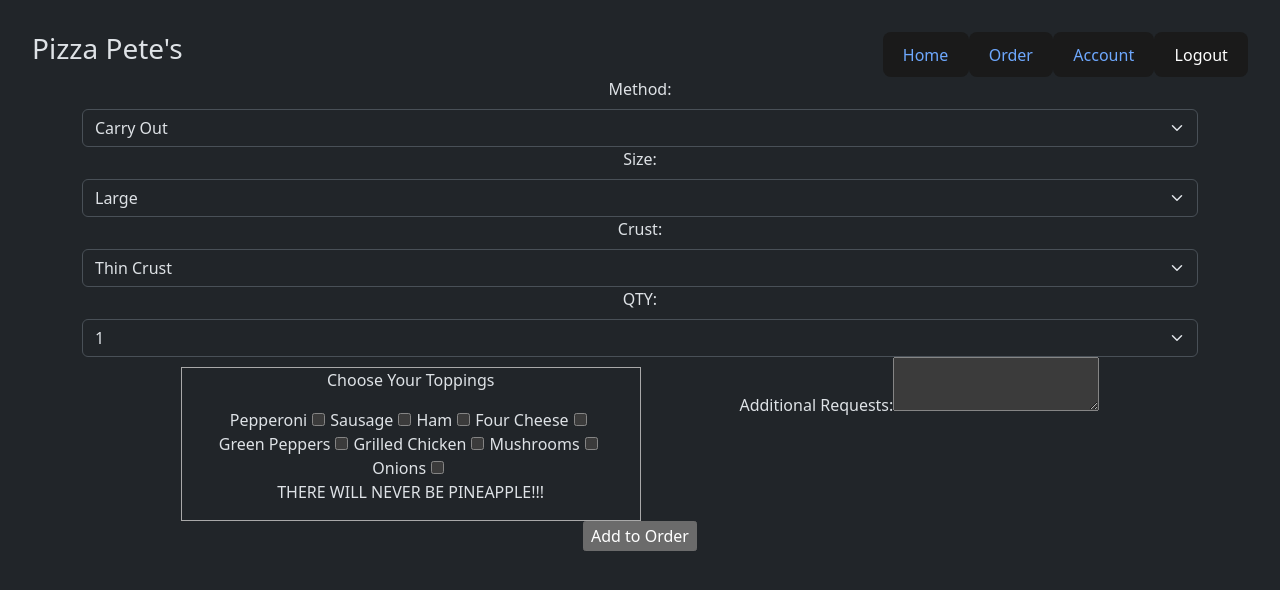
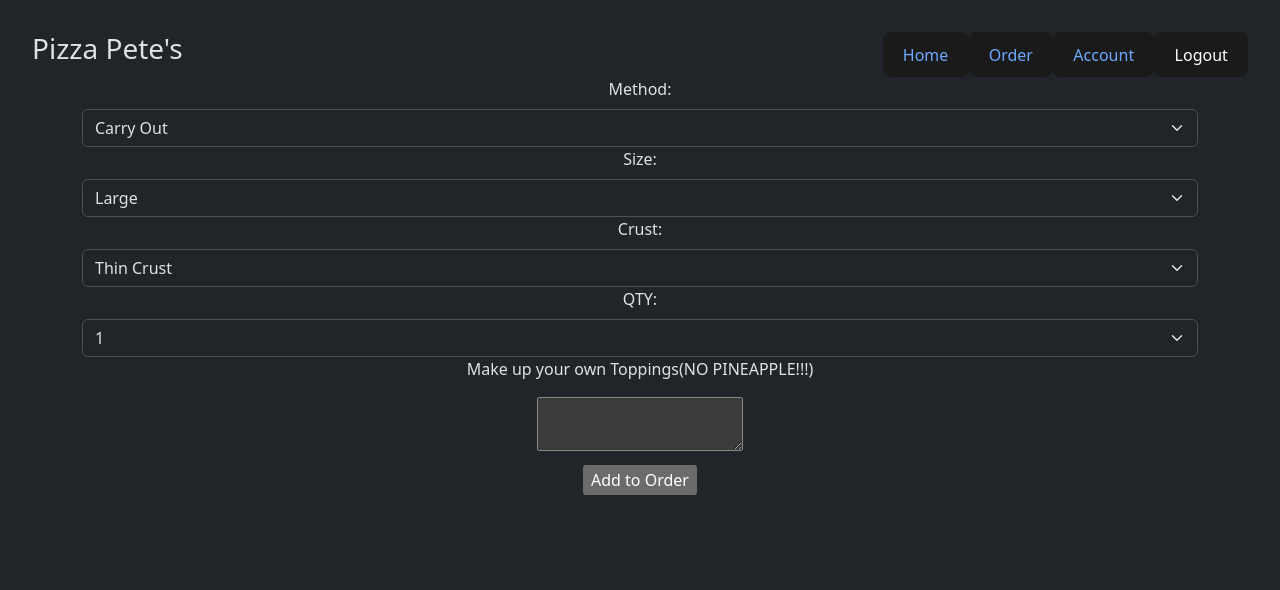
Before and after one commit to Zeraxle/Group_10_Group_Project, a React (Vite) app in the folder client/: page /pizzaform in a window 1280 px wide. Shown: the top 590 px of the page. Built offline with nearby package versions, Linux system fonts and the light colour scheme.

Commit message:
PizzaForm changes

```diff
--- a/client/src/components/PizzaForm.jsx
+++ b/client/src/components/PizzaForm.jsx
@@ -7,7 +7,6 @@ export const PizzaForm = () => {
     size: '',
     crust: '',
     qty: 0,
-    toppings: [],
     comments: ''
   })
 
@@ -16,9 +15,10 @@ export const PizzaForm = () => {
   })
   const changeHandler = e => {
     const {name, value} = e.target
-    setPizzaData({...pizzaData, [name]: value})
-    validateUserAttribute(name, value)
-  }
+   {setPizzaData(prev => ({...prev, [name]: value}))}
+        validateUserAttribute(name, value)
+    }
+
 
   const validateUserAttribute = (name, value) => {
     const validations = {
@@ -79,75 +79,8 @@ export const PizzaForm = () => {
             <option value="10">10</option>
           </select>
           <div className="form-group d-flex justify-content-evenly">
-            <section className="toppings">
-                <p>Choose Your Toppings</p>
-                <label>
-                  Pepperoni
-                  <input
-                      type="checkbox"
-                      name="pepperoni"
-                  />
-                </label>
-                <label>
-                  Sausage
-                  <input
-                      type="checkbox"
-                      name="sausage"
-
-                  />
-                </label>
-                <label>
-                  Ham
-                  <input
-                      type="checkbox"
-                      name="ham"
-
-                  />
-                </label>
-                <label>
-                  Four Cheese
-                  <input
-                      type="checkbox"
-                      name="four_cheese"
-
-                  />
-                </label>
-                <label>
-                  Green Peppers
-                  <input
-                      type="checkbox"
-                      name="green_peppers"
-
-                  />
-                </label>
-                <label>
-                  Grilled Chicken
-                  <input
-                      type="checkbox"
-                      name="grilled_chicken"
-
-                  />
-                </label>
-                <label>
-                  Mushrooms
-                  <input
-                      type="checkbox"
-                      name="mushrooms"
-
-                  />
-                </label>
-                <label>
-                  Onions
-                  <input
-                      type="checkbox"
-                      name="onions"
-
-                  />
-                </label>
-                <p>THERE WILL NEVER BE PINEAPPLE!!!</p>
-            </section>
             <label className='form-label'>
-              Additional Requests:
+              <p>Make up your own Toppings(NO PINEAPPLE!!!)</p>
               <textarea name="comments" onChange={changeHandler} value={pizzaData.comments}></textarea>
               {errors.comments && <p>{errors.comments}</p>}
             </label>
```
